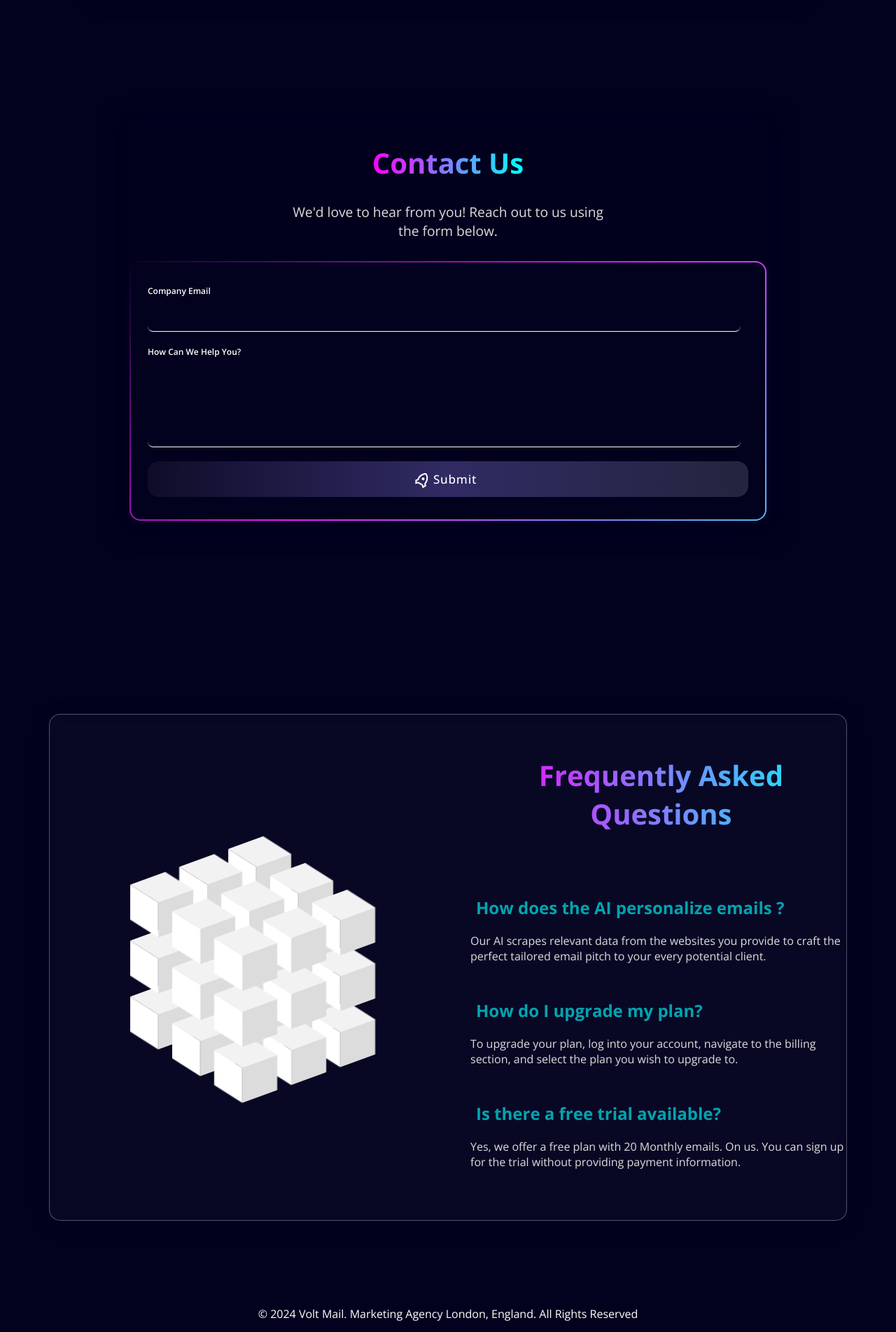
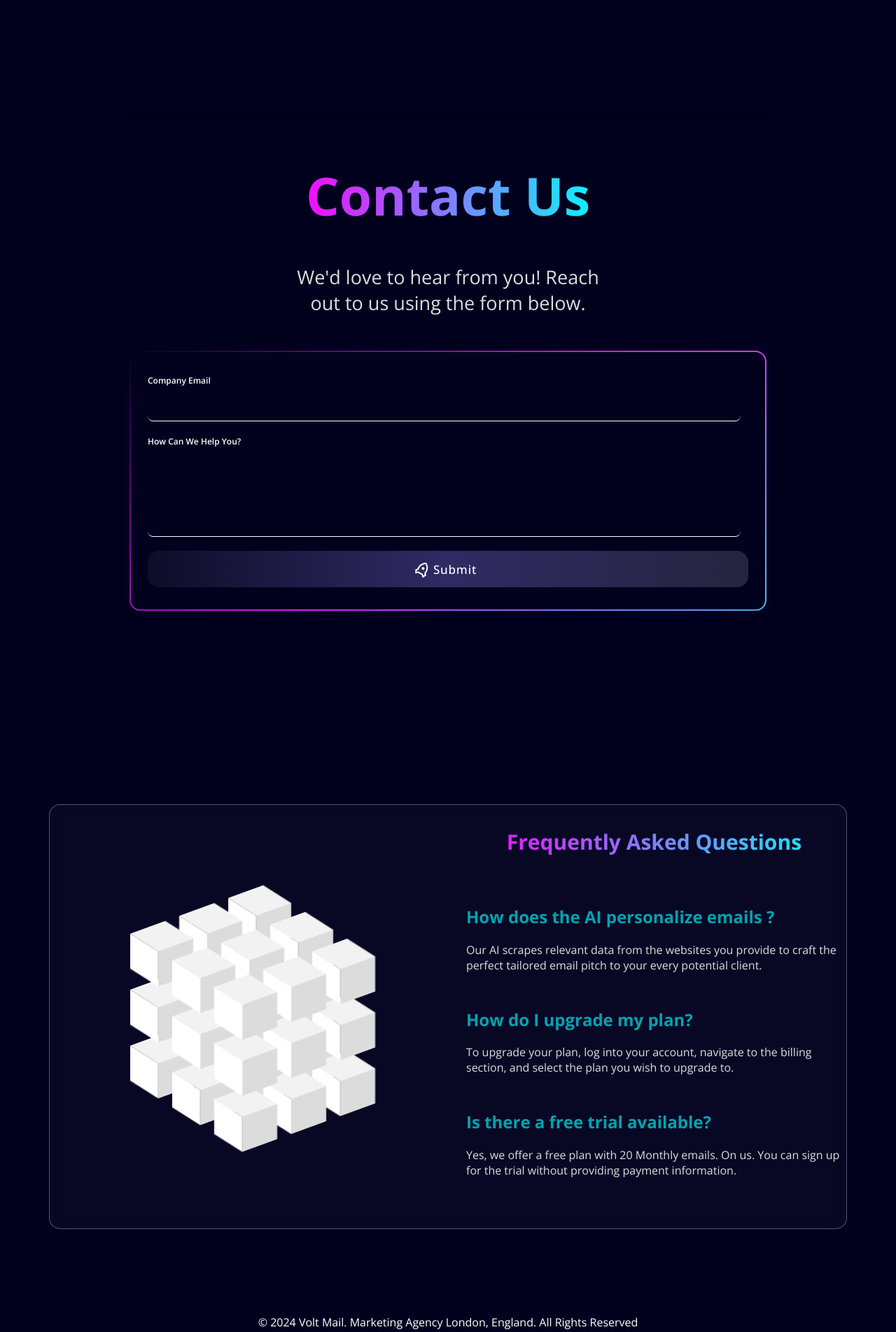
Before and after one commit to SyneticSLZ/VoltMailer, a Flask app: page / in a window 1280 px wide; the page is wider, and only the part inside the window is pictured. Shown: the part 2957-4860 px from the top of that part at 70% size. Run offline with Flask 3, Linux system fonts and the light colour scheme; parts of the project's set-up code (start-up, migrations or seed data) failed here and were passed over; some libraries are stand-ins or nearby versions.

Commit message:
responsive mobile

```diff
--- a/templates/index.html
+++ b/templates/index.html
@@ -226,7 +226,7 @@ body {
   /* border: none; */
   border: 2px solid; /* Set border width */
     border-image: linear-gradient(to bottom, rgba(255, 0, 255, 0.719), rgba(0, 255, 255, 0.637)) 1;
-    border-radius: 50px;
+    border-radius: 2em;
   background: none;
   cursor: pointer;
 }
@@ -1407,23 +1407,34 @@ input:checked + .slider:before {
 }
 .title {
     text-align: center;
-    font-size: 2.5em;
+    align-self: center;
+    justify-content: center;
+    width: 100%;
+    padding: auto;
+    margin: 0;
+    font-size: 30px;
     margin-bottom: 10px;
     /* color: #ff6f61; */
     background: linear-gradient(to right,#f0f, #0ff);
     -webkit-text-fill-color: transparent;
     -webkit-background-clip: text;
 }
-
+.t{
+  font-size: 2.5em;
+}
+.st{
+  font-size: 1.3em;
+}
 .subtitle {
-    text-align: center;
+  text-align: center;
+    align-self: center;
+    justify-content: center;
     /* margin: 0; */
     /* padding: auto; */
-    font-size: 1.2em;
+    font-size: 1.3em;
     margin-bottom: 30px;
     color: #ddd;
     /* border: #00DDEB 2px solid; */
-    /* width: 100%; */
 }
 
 .contact-form label, .faq-question {
@@ -1642,7 +1653,7 @@ flex-direction: column;
 .faq .title{
     margin-bottom: 2em;
     align-self: start;
-    margin-left: 1em;
+    margin-left: 10px;
     color: white;
 }
 .faq .faq-item {
@@ -1651,13 +1662,13 @@ flex-direction: column;
 }
 
 .faq-question {
-    margin-left: 1em;
+    margin-left: 10px;
     font-size: 1.5em;
     color:  rgba(0, 255, 255, 0.637)
 }
 
 .faq-answer {
-    margin-left: 1em;
+    margin-left: 10px;
     margin-top: 10px;
     font-size: 1em;
     color: #ddd;
@@ -1785,12 +1796,29 @@ flex-direction: column;
   height: 70px;
   width: 70px;
 } */
+.hero{
+        align-items: start;
+}
 
 .container-contact {
   width: 100%;
 }
+.t{
+  font-size: 1.2em;
+}
+.st{
+  font-size: 1em;
+}
 .container-contact .subtitle{
-  width: 100%;
+  width: 70vw;
+  font-size: 1em;
+}
+.subscriptions{
+  text-align: left;
+}
+.subscriptions h1{
+  margin-left: 0;
+  align-self: start;
 }
 .row-cube{
     display: none;
@@ -1810,8 +1838,14 @@ margin-inline-end: 1em;
   flex-direction: column;
   /* border: #00DDEB 1px solid; */
 }
+
+.info-container{
+  width: 100%;
+}
+  .info h3, .info p{
+    text-align: left;
   }
-
+}
 
 </style>
 <script>
@@ -2393,9 +2427,13 @@ async function addCustomer() {
         </div>
         <!-- <div class="faq"></div> -->
         <div class="container-contact">
-            <div class="row"><h1 class="title">Contact Us</h1>
-                <p class="subtitle">We'd love to hear from you! Reach out to us using the form below.</p></div>
-
+            <div class="row">
+              <div class="title">
+              <h1 class="t">Contact Us</h1>
+            </div>
+            <div class="subtitle">
+                <p class="st">We'd love to hear from you! Reach out to us using the form below.</p></div>
+            </div>
             <!-- <form class="contact-form">
                 <label for="name">Name</label>
                 <input type="text" id="name" name="name" required>
```
